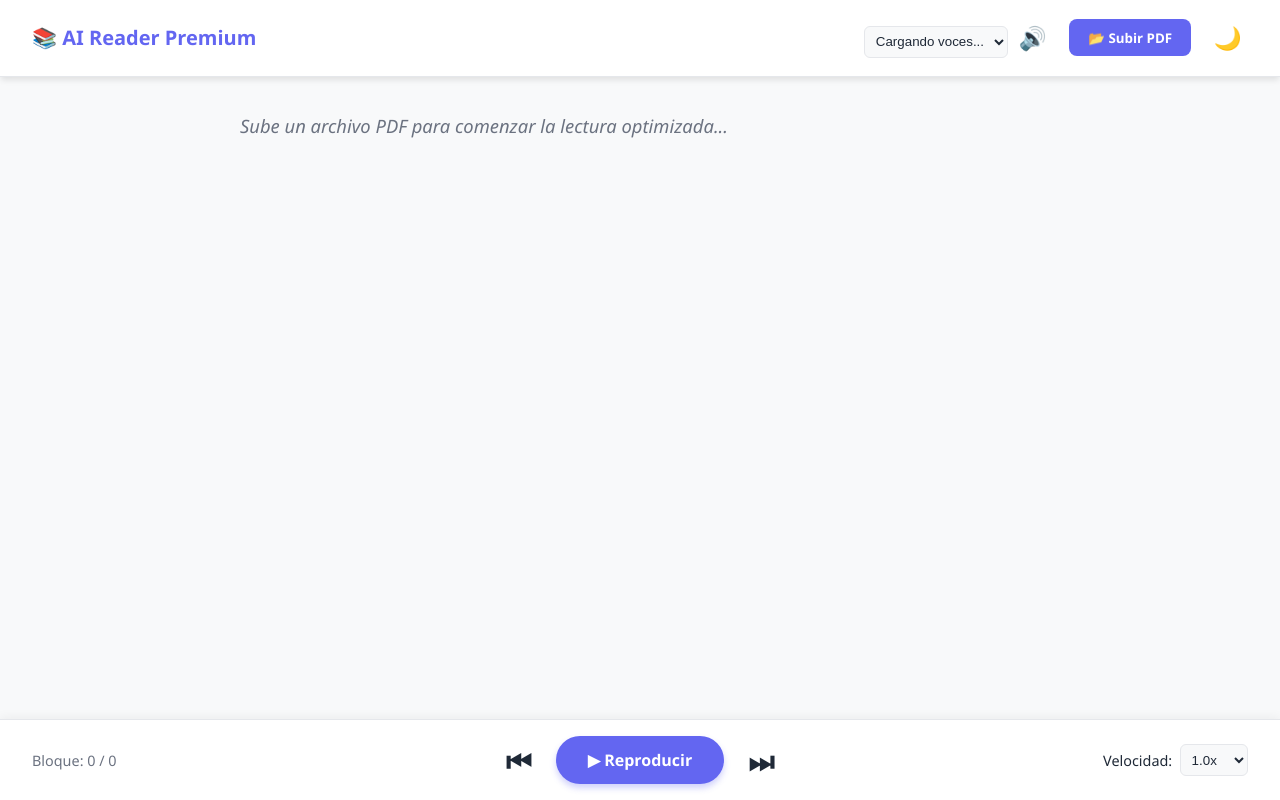
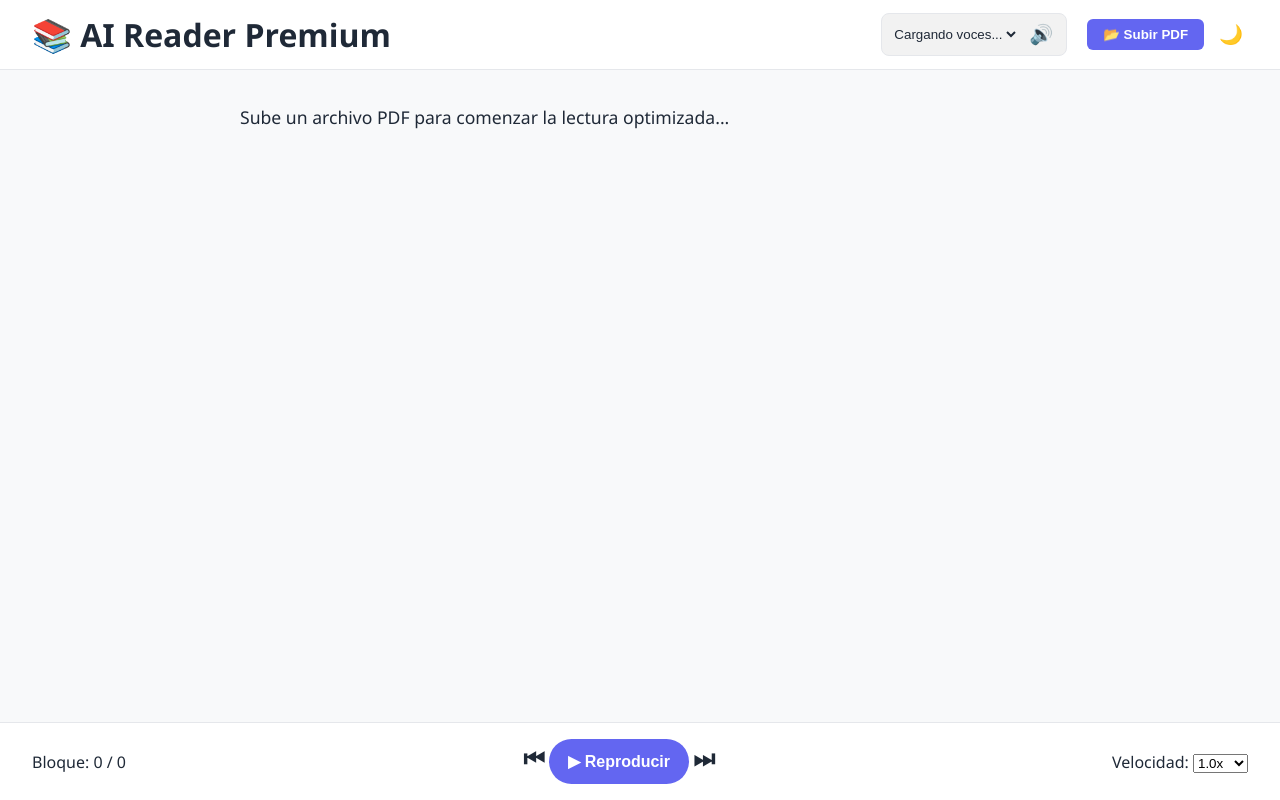
Before and after one commit to SystemCodex/premium-ai-reader, a website: page index.html in a window 1280 px wide. Drawn offline with Linux system fonts and the light colour scheme; a script that the page names is missing.

Commit message:
Update style.css

```diff
--- a/style.css
+++ b/style.css
@@ -1,21 +1,16 @@
-/* =========================================
-   1. VARIABLES Y TEMAS (Colores)
-   ========================================= */
+/* VARIABLES Y COLORES */
 :root {
-    /* Tema Claro (Por defecto) */
-    --bg-app: #f8f9fa;          /* Fondo general */
-    --bg-panel: #ffffff;        /* Fondo de barras (header/footer) */
-    --text-main: #1f2937;       /* Texto principal */
-    --text-muted: #6b7280;      /* Texto secundario */
-    --primary: #6366f1;         /* Color principal (Indigo) */
-    --primary-hover: #4f46e5;   /* Color al pasar el mouse */
-    --highlight-bg: #e0e7ff;    /* Fondo de la palabra actual */
-    --highlight-text: #3730a3;  /* Texto de la palabra actual */
-    --border: #e5e7eb;          /* Bordes */
-    --shadow: 0 4px 6px -1px rgba(0, 0, 0, 0.1);
+    --bg-app: #f8f9fa;
+    --bg-panel: #ffffff;
+    --text-main: #1f2937;
+    --text-muted: #6b7280;
+    --primary: #6366f1;
+    --primary-hover: #4f46e5;
+    --highlight-bg: #e0e7ff;
+    --highlight-text: #3730a3;
+    --border: #e5e7eb;
 }
 
-/* Tema Oscuro (Se activa con JS) */
 body.dark-mode {
     --bg-app: #111827;
     --bg-panel: #1f2937;
@@ -26,246 +21,121 @@ body.dark-mode {
     --highlight-bg: #312e81;
     --highlight-text: #e0e7ff;
     --border: #374151;
-    --shadow: 0 4px 6px -1px rgba(0, 0, 0, 0.4);
 }
 
-/* =========================================
-   2. ESTRUCTURA BASE (Layout)
-   ========================================= */
-* {
-    box-sizing: border-box;
-    margin: 0;
-    padding: 0;
+* { box-sizing: border-box; margin: 0; padding: 0; }
+
+html, body { height: 100%; width: 100%; }
+
+body {
+    font-family: 'Segoe UI', sans-serif;
+    background-color: var(--bg-app);
+    color: var(--text-main);
+    overflow: hidden; /* Evita doble barra de scroll */
 }
 
-html, body {
-    height: 100%; /* Ocupar toda la pantalla */
-    width: 100%;
-}
-
-body {
-    font-family: 'Segoe UI', Roboto, Helvetica, Arial, sans-serif;
-    background-color: var(--bg-app);
-    color: var(--text-main);
-    overflow: hidden; /* Evita doble barra de scroll en el navegador */
-    transition: background-color 0.3s, color 0.3s;
-}
-
-/* Contenedor principal que organiza Header - Centro - Footer */
+/* CONTENEDOR PRINCIPAL (Flexbox Vertical) */
 .app-container {
     display: flex;
     flex-direction: column;
-    height: 100vh; /* 100% de la altura de la ventana */
+    height: 100vh;
 }
 
-/* =========================================
-   3. ENCABEZADO (Header)
-   ========================================= */
+/* HEADER */
 header {
-    background-color: var(--bg-panel);
-    padding: 1rem 2rem;
+    background: var(--bg-panel);
+    padding: 0.8rem 2rem;
     display: flex;
     justify-content: space-between;
     align-items: center;
     border-bottom: 1px solid var(--border);
-    box-shadow: var(--shadow);
-    flex-shrink: 0; /* Evita que el header se aplaste */
-    z-index: 10;
+    flex-shrink: 0;
 }
 
-header h1 {
-    font-size: 1.25rem;
-    font-weight: 700;
-    color: var(--primary);
+.top-controls { display: flex; gap: 10px; align-items: center; }
+
+/* Selector de Voz */
+.voice-control-group {
+    display: flex;
+    align-items: center;
+    gap: 5px;
+    background: rgba(0,0,0,0.05);
+    padding: 4px 8px;
+    border-radius: 8px;
+    margin-right: 10px;
+    border: 1px solid var(--border);
+}
+.voice-select {
+    border: none;
+    background: transparent;
+    color: var(--text-main);
+    max-width: 150px;
+    outline: none;
 }
 
-.top-controls {
-    display: flex;
-    gap: 1rem;
-    align-items: center;
-}
+/* BOTONES */
+button { cursor: pointer; border: none; border-radius: 6px; font-weight: 600; transition: 0.2s; }
+.btn-primary { background: var(--primary); color: white; padding: 8px 16px; }
+.btn-primary:hover { background: var(--primary-hover); }
+.btn-icon { background: transparent; font-size: 1.2rem; padding: 5px; }
 
-/* =========================================
-   4. VISUALIZADOR DE TEXTO (Centro)
-   ========================================= */
+/* ZONA DE LECTURA (CENTRO - SCROLLABLE) */
 #viewer {
-    flex: 1; /* Ocupa todo el espacio disponible entre header y footer */
-    overflow-y: auto; /* ¡IMPORTANTE! Habilita el scroll vertical aquí */
+    flex: 1;
+    overflow-y: auto; /* SCROLL AQUÍ */
     padding: 2rem;
     width: 100%;
     scroll-behavior: smooth;
 }
 
-/* Contenedor del texto limitado al centro */
 #text-content {
     max-width: 800px;
     margin: 0 auto;
+    font-size: 1.1rem;
     line-height: 1.8;
-    font-size: 1.15rem;
-    text-align: justify;
 }
 
-/* Estilo de cada oración */
+/* Bloques de texto (Chunks) */
 .sentence {
-    padding: 2px 0;
-    border-radius: 4px;
+    display: block;
+    margin-bottom: 1.5rem;
+    padding: 1rem;
+    border-radius: 8px;
     cursor: pointer;
-    transition: background-color 0.2s;
+    border: 1px solid transparent;
 }
-
-.sentence:hover {
-    background-color: rgba(0,0,0,0.05);
-}
-
-/* Estilo de la oración activa (Leyendo) */
+.sentence:hover { background-color: rgba(0,0,0,0.05); border-color: var(--border); }
 .sentence.active {
     background-color: var(--highlight-bg);
     color: var(--highlight-text);
-    padding: 4px;
-    box-decoration-break: clone;
-    -webkit-box-decoration-break: clone;
-    font-weight: 600;
-    border-radius: 4px;
+    border-left: 5px solid var(--primary);
+    font-weight: 500;
 }
 
-/* Texto de espera */
-.placeholder-text {
-    text-align: center;
-    color: var(--text-muted);
-    margin-top: 3rem;
-    font-style: italic;
-}
-
-/* =========================================
-   5. BARRA DE REPRODUCCIÓN (Footer)
-   ========================================= */
+/* FOOTER */
 .player-bar {
-    background-color: var(--bg-panel);
+    background: var(--bg-panel);
     border-top: 1px solid var(--border);
     padding: 1rem 2rem;
     display: flex;
     justify-content: space-between;
     align-items: center;
-    flex-shrink: 0; /* Evita que el footer se oculte */
+    flex-shrink: 0;
     z-index: 10;
-    box-shadow: 0 -2px 10px rgba(0,0,0,0.05);
 }
 
-.progress-info {
-    font-size: 0.9rem;
-    color: var(--text-muted);
-    width: 150px;
+.btn-control { background: transparent; font-size: 1.5rem; color: var(--text-main); }
+.btn-play {
+    background: var(--primary);
+    color: white;
+    width: 140px;
+    height: 45px;
+    border-radius: 25px;
+    font-size: 1rem;
 }
 
-.main-buttons {
-    display: flex;
-    gap: 1rem;
-    align-items: center;
+@media (max-width: 768px) {
+    .player-bar { flex-direction: column; gap: 1rem; }
+    header { padding: 0.5rem 1rem; flex-direction: column; gap: 0.5rem;}
+    .top-controls { flex-wrap: wrap; justify-content: center; }
 }
-
-.settings {
-    display: flex;
-    align-items: center;
-    gap: 0.5rem;
-    width: 150px;
-    justify-content: flex-end;
-    font-size: 0.9rem;
-}
-
-/* =========================================
-   6. BOTONES E INPUTS
-   ========================================= */
-button {
-    cursor: pointer;
-    border: none;
-    border-radius: 8px;
-    font-family: inherit;
-    font-weight: 600;
-    transition: all 0.2s ease;
-}
-
-/* Botón "Subir PDF" */
-.btn-primary {
-    background-color: var(--primary);
-    color: white;
-    padding: 0.6rem 1.2rem;
-}
-.btn-primary:hover {
-    background-color: var(--primary-hover);
-    transform: translateY(-1px);
-}
-
-/* Botón Tema (Luna) */
-.btn-icon {
-    background: transparent;
-    font-size: 1.4rem;
-    padding: 0.4rem;
-    color: var(--text-main);
-}
-.btn-icon:hover {
-    background-color: rgba(0,0,0,0.1);
-    border-radius: 50%;
-}
-
-/* Botón Reproducir Grande */
-.btn-play {
-    background-color: var(--primary);
-    color: white;
-    padding: 0.8rem 2rem;
-    border-radius: 30px;
-    font-size: 1rem;
-    min-width: 140px;
-    box-shadow: 0 4px 6px rgba(99, 102, 241, 0.3);
-}
-.btn-play:hover {
-    background-color: var(--primary-hover);
-    transform: scale(1.05);
-}
-
-/* Botones Anterior/Siguiente */
-.btn-control {
-    background: transparent;
-    font-size: 1.8rem;
-    color: var(--text-main);
-    padding: 0 0.5rem;
-}
-.btn-control:hover {
-    color: var(--primary);
-}
-
-select {
-    padding: 0.4rem;
-    border-radius: 6px;
-    border: 1px solid var(--border);
-    background-color: var(--bg-app);
-    color: var(--text-main);
-}
-
-/* =========================================
-   7. RESPONSIVE (Móvil)
-   ========================================= */
-@media (max-width: 768px) {
-    .player-bar {
-        flex-direction: column;
-        gap: 1rem;
-        padding: 1.5rem;
-    }
-
-    .main-buttons {
-        order: -1; /* Poner botones arriba en móvil */
-    }
-
-    .progress-info, .settings {
-        width: 100%;
-        justify-content: center;
-        text-align: center;
-    }
-
-    header {
-        padding: 1rem;
-    }
-
-    header h1 {
-        font-size: 1rem;
-    }
-}
```
